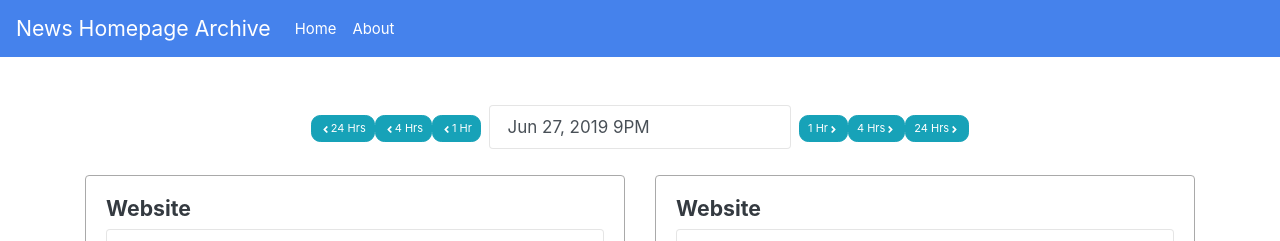
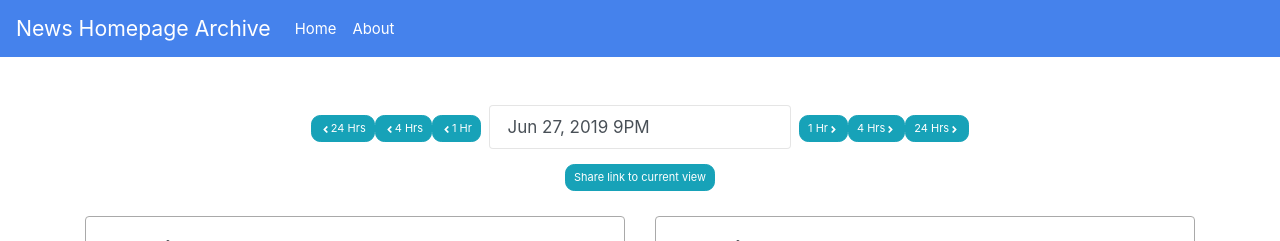
Before and after one commit to nrjones8/news-archive-explorer, a React (Create React App) app: page /#/ in a window 1280 px wide. Shown: the top 241 px of the page. Built offline with nearby package versions, Linux system fonts and the light colour scheme.

Commit message:
add 'share current view' button

```diff
--- a/package.json
+++ b/package.json
@@ -12,6 +12,7 @@
     "prop-types": "^15.7.2",
     "query-string": "^6.4.2",
     "react": "^16.8.6",
+    "react-copy-to-clipboard": "^5.0.1",
     "react-datepicker": "^2.4.0",
     "react-dom": "^16.8.6",
     "react-ga": "^2.7.0",
--- a/src/App.css
+++ b/src/App.css
@@ -27,6 +27,10 @@
   border-color: darkgrey;
 }
 
+#share-link-wrapper {
+  padding-top: 15px;
+}
+
 @keyframes App-logo-spin {
   from {
     transform: rotate(0deg);
--- a/src/App.js
+++ b/src/App.js
@@ -3,6 +3,7 @@ import DatePicker from 'react-datepicker';
 import ReactGA from 'react-ga';
 
 import { FaAngleLeft, FaAngleRight } from 'react-icons/fa';
+import { CopyToClipboard } from 'react-copy-to-clipboard';
 
 import queryString from 'query-string';
 import moment from 'moment';
@@ -26,12 +27,16 @@ const MAX_DATE = new Date();
 const EVENT_CAT_VIEW_CHANGE = 'Screenshot View Change';
 const EVENT_TRACKING_MOMENT_FORMAT = 'YYYY-MM-DD, HH';
 
+const SHARE_LINK_BTN_TEXT = 'Share link to current view';
+
 class App extends Component {
   constructor(props) {
     super(props);
 
     this.handleDayChange = this.handleDayChange.bind(this);
     this.handleTimeNavigation = this.handleTimeNavigation.bind(this);
+    this.updateLeftWebsite = this.updateLeftWebsite.bind(this);
+    this.updateRightWebsite = this.updateRightWebsite.bind(this);
 
     const queryParams = queryString.parse(props.location.search);
     this.state = this.getInitialState(queryParams);
@@ -56,16 +61,19 @@ class App extends Component {
       : defaultRight;
 
     const providedYear = parseInt(queryParams.year);
-    // Zero-indexed
-    const providedMonth = parseInt(queryParams.month) - 1;
+    const providedMonth = parseInt(queryParams.month);
     const providedDay = parseInt(queryParams.day);
     const providedHour = parseInt(queryParams.hour);
 
     // default to two days prior, unless full date was parsed from URL
-    var targetDate = moment(new Date()).subtract(2, 'days').toDate();
+    let targetDate = moment(new Date()).subtract(2, 'days').toDate();
 
     if (providedYear && providedMonth && providedDay && providedHour) {
-      targetDate = new Date(providedYear, providedMonth, providedDay, providedHour);
+      const inUtc = moment.utc(
+        `${providedYear}-${providedMonth}-${providedDay}-${providedHour}`,
+        'YYYY-MM-DD-kk',
+      );
+      targetDate = inUtc.local().toDate();
     }
 
     // TODO - definitely display something if we can't parse the date
@@ -78,6 +86,8 @@ class App extends Component {
       leftWebsite: leftWebsite,
       rightWebsite: rightWebsite,
       screenshotDateTime: dateToUse,
+
+      copyLinkText: SHARE_LINK_BTN_TEXT,
     };
   }
 
@@ -110,8 +120,29 @@ class App extends Component {
     });
   }
 
-  // TODO create the proper URL for someone to share the current view (i.e. based on 2 websites shown and date/time)
-  generateDeeplink() {}
+  updateLeftWebsite(newSite) {
+    this.setState({leftWebsite: newSite});
+  }
+
+  updateRightWebsite(newSite) {
+    this.setState({rightWebsite: newSite});
+  }
+
+  generateDeeplink() {
+    const year = this.state.screenshotDateTime.getUTCFullYear();
+    const month = this.state.screenshotDateTime.getUTCMonth() + 1;
+    const day = this.state.screenshotDateTime.getUTCDate();
+    const hour = this.state.screenshotDateTime.getUTCHours();
+
+    const { leftWebsite, rightWebsite } = this.state;
+
+    // this is leaking all sorts of implementation details about ports and such, but should do the trick
+    const base = process.env.PUBLIC_URL
+      ? process.env.PUBLIC_URL
+      : "localhost:3000";
+
+    return `${base}/#/?year=${year}&month=${month}&day=${day}&hour=${hour}&siteOne=${leftWebsite}&siteTwo=${rightWebsite}`;
+  }
 
   render() {
     return (
@@ -172,9 +203,21 @@ class App extends Component {
                   <FaAngleRight />
                 </button>
               </div>
+          </div>
 
-            {/* TODO - "share current view" button */}
-
+          <div className="form-row justify-content-md-center" id="share-link-wrapper">
+            <CopyToClipboard
+              text={this.generateDeeplink()}
+              onCopy={() => {
+                this.setState({copyLinkText: 'Copied!'});
+                // Show confirmation for one second before setting "copy link" text back
+                setTimeout(() => this.setState({copyLinkText: SHARE_LINK_BTN_TEXT}), 1000);
+              }}
+            >
+              <button type="button" className="btn btn-info btn-sm">
+                { this.state.copyLinkText }
+              </button>
+            </CopyToClipboard>
           </div>
 
           {/* TODO I think <br> is bad so change this? */}
@@ -189,6 +232,7 @@ class App extends Component {
                   month={this.state.screenshotDateTime.getUTCMonth() + 1}
                   day={this.state.screenshotDateTime.getUTCDate()}
                   hour={this.state.screenshotDateTime.getUTCHours()}
+                  propogateWebsiteUpdate={this.updateLeftWebsite}
                 />
                 <ScreenshotCard
                   website={this.state.rightWebsite}
@@ -196,6 +240,7 @@ class App extends Component {
                   month={this.state.screenshotDateTime.getUTCMonth() + 1}
                   day={this.state.screenshotDateTime.getUTCDate()}
                   hour={this.state.screenshotDateTime.getUTCHours()}
+                  propogateWebsiteUpdate={this.updateRightWebsite}
                 />
               </div>
             </div>
@@ -229,13 +274,16 @@ class ScreenshotCard extends Component {
   }
 
   handleWebsiteChange(websiteName) {
-    this.setState({websiteName: websiteName});
-    this.setState({imageLoaded: false});
+    this.setState({
+      websiteName: websiteName,
+      imageLoaded: false,
+    });
     ReactGA.event({
       category: EVENT_CAT_VIEW_CHANGE,
       action: 'website change',
       label: websiteName,
     });
+    this.props.propogateWebsiteUpdate(websiteName);
   }
 
   handleImageLoaded() {
@@ -253,7 +301,13 @@ class ScreenshotCard extends Component {
     // This is also a good place to do network requests as long as you compare the current props
     // to previous props (e.g. a network request may not be necessary if the props have not
     // changed)"
-    if (prevProps !== this.props) {
+    const doesntMatch = prevProps.website !== this.props.website ||
+      prevProps.year !== this.props.year ||
+      prevProps.month !== this.props.month ||
+      prevProps.day !== this.props.day ||
+      prevProps.hour !== this.props.hour;
+
+    if (doesntMatch) {
       this.setState({imageLoaded: false});
     }
   }
```
Also changed, not shown: 1 other file (tests, documents, lock files or other folders).
